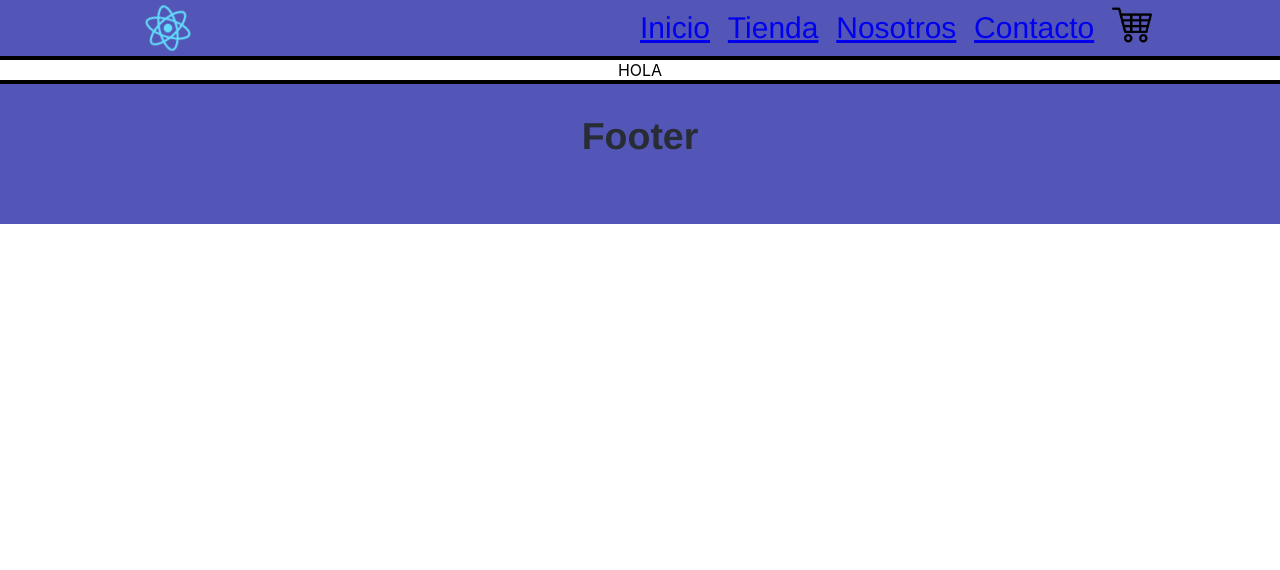
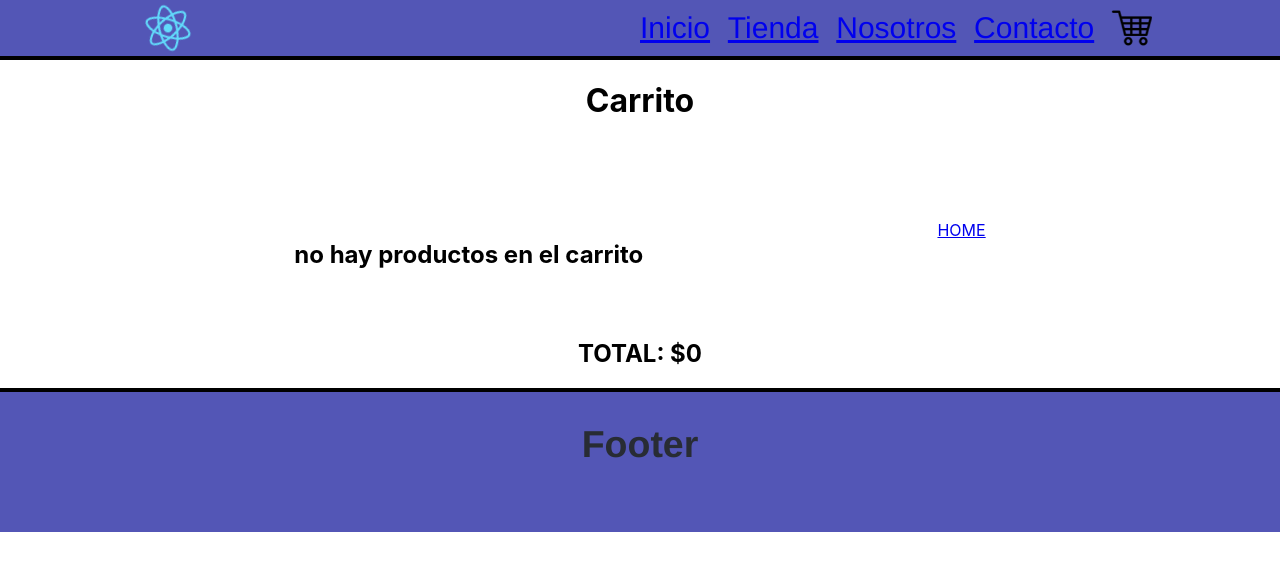
Before and after one commit to zjonasdaniel/computerStore, a React (Create React App) app: page /cart in a window 1280 px wide. Shown: the top 570 px of the page. Built offline with nearby package versions, Linux system fonts and the light colour scheme.

Commit message:
Entrega20220927

```diff
--- a/src/App.js
+++ b/src/App.js
@@ -6,6 +6,7 @@ import { BrowserRouter, Routes, Route } from 'react-router-dom';
 import Footer from './components/Footer/Footer';
 import ItemDetailContainer from './pages/ItemDetailContainer/ItemDetailContainer'
 import CartProvider from './context/CartProvider';
+import Cart from './components/Cart/Cart';
 
 function App() {
   return (
@@ -21,7 +22,7 @@ function App() {
             <Route path='/tienda' element={<ItemListConteiner greeting='Hola, Bienveni@s!' />} />
             <Route path='/nosotros' element="HOla vendemos compus" />
             <Route path='/contacto' element="Seguinos en FB" />
-            <Route path='/cart' element="HOLA" />
+            <Route path='/cart' element={ <Cart/> } />
             <Route path='/detail/:id' element={<ItemDetailContainer />} />
           </Routes>
           <Footer />
--- /dev/null
+++ b/src/components/Cart/Cart.js
@@ -0,0 +1,42 @@
+import { useContext } from "react";
+import { CartContext } from "../../context/CartContext";
+import { Link } from "react-router-dom";
+
+const Cart = () => {
+  const { cart, addToCart, removeItem } = useContext(CartContext);
+  const sumCart = () => {
+    let total = 0;
+    cart.map((item) => (total = total + (item.price*item.cantidad)));
+    return total;
+  };
+  const total=sumCart();
+  return (
+    <>
+      <h1>Carrito</h1>
+      <div className="ItemListPadre">
+        {cart.length === 0 ? (
+          <>
+            {" "}
+            <h2> no hay productos en el carrito </h2>
+            <Link to="/"> HOME </Link>
+          </>
+        ) : (
+          cart.map((item) => (
+            <div key={item.id} className="ItemHijo">
+              <img width={"200px"} src={item.image} alt={item.title} />
+              <h3>{item.title}</h3>
+              <p>{item.price}</p>
+              <p>{item.cantidad}</p>
+              <button onClick={() => removeItem(item.id)}>
+                Eliminar Producto
+              </button>
+            </div>
+          ))
+        )}
+      </div>
+      <h2>TOTAL: ${total}</h2>
+    </>
+  );
+};
+
+export default Cart;
--- a/src/components/CartWidget/CartWidget.css
+++ b/src/components/CartWidget/CartWidget.css
@@ -1,4 +1,19 @@
-.cartWidgetPadre{
-    width: 40px;
-    height: 40px;
+.CartWidgetImg {
+  width: 40px;
+  height: 40px;
 }
+.CartWidget {
+  display: flex;
+  width: 40px;
+  height: 40px;
+  position: relative;
+}
+.CartWidgetLength {
+  color: red;
+  width: 10px;
+  height: 10px;
+  font-size: 20px;
+  position: absolute;
+  bottom: 13px;
+  right: 0px;
+}
--- a/src/components/CartWidget/CartWidget.js
+++ b/src/components/CartWidget/CartWidget.js
@@ -1,9 +1,17 @@
 import './CartWidget.css';
 import carritoCompras from './carritoCompras.png';
+import { Link } from 'react-router-dom';
+import { CartContext } from '../../context/CartContext';
+import { useContext } from "react";
+
 const CartWidget = () => {
+
+    const { cart } = useContext(CartContext);
+
     return (
-        <div>
-            <img src={carritoCompras} className='cartWidgetPadre' alt='' />
+        <div className='CartWidget'>
+            <Link to="/cart"><img src={carritoCompras} className='CartWidgetImg' alt='' /></Link>
+            {cart.length===0? "": <p className='CartWidgetLength'>{cart.length}</p>}
         </div>
     )
 };
--- a/src/components/Item/Item.js
+++ b/src/components/Item/Item.js
@@ -6,7 +6,7 @@ export const Item = ({ id, title, price, image }) => {
             <div className="ItemHijo">
                 <img width={"200px"} src={image} alt={title} />
                 <h2>{title}</h2>
-                <h3>{price}</h3>
+                <h3>${price}</h3>
                 <Link to={'/detail/'+ id} className='ItemButton'> Detalles </Link>
             </div>
         </div>
--- a/src/components/ItemDetail/ItemDetail.js
+++ b/src/components/ItemDetail/ItemDetail.js
@@ -14,7 +14,7 @@ const ItemDetail = ({ Item }) => {
             <div className="ItemHijo">
                 <img width={"200px"} src={Item.image} alt={Item.title} />
                 <h2>{Item.title}</h2>
-                <h3>{Item.price}</h3>
+                <h3>${Item.price}</h3>
                 <h3>{Item.description}</h3>
                 <ItemCount stock={Item.stock} setCount={setCount} count={count}/>
                 <button onClick={OnAdd}>Agregar al Carrito</button>
--- a/src/components/mockData.js
+++ b/src/components/mockData.js
@@ -2,7 +2,7 @@ const data = [
     {
         id: "1",
         title: "Monitor",
-        price: "$20000",
+        price: 20000,
         image: "https://www.pnguniverse.com/wp-content/uploads/2021/06/Monitor-encendido-cc9a67fd.png",
         description: "Un monitor de alta calidad para gaming, no hace mal a la vista y da mas aim",
         stock:"5"
@@ -10,7 +10,7 @@ const data = [
     {
         id: "2",
         title: "Mouse",
-        price: "$5000",
+        price: 5000,
         image: "https://jctecnologia.com.ar/hpjct/wp-content/uploads/2021/05/g502-hero.png",
         description: "Un mouse con apuntado asistido para juegos shooters",
         stock:"10"
@@ -19,7 +19,7 @@ const data = [
     {
         id: "3",
         title: "Teclado",
-        price: "$7000",
+        price: 7000,
         image: "https://resource.logitechg.com/d_transparent.gif/content/dam/gaming/en/products/lol-pro-x-keyboard/gallery/league-of-legends-pro-x-gaming-keyboard-gallery-1.png",
         description: "Teclado mecanico UTRA PLUS con teclas pulidas a mano",
         stock:"10"
@@ -28,7 +28,7 @@ const data = [
     {
         id: "4",
         title: "Mousepad",
-        price: "$2000",
+        price: 2000,
         image: "http://d3ugyf2ht6aenh.cloudfront.net/stores/001/156/703/products/mouse-pad-logitech-g240-gaming-11-fe219448f63610a57416014026632703-640-0.png",
         description: "Mousepad a base de fibras naturales y seda",
         stock:"10"
--- a/src/context/CartProvider.js
+++ b/src/context/CartProvider.js
@@ -17,11 +17,12 @@ const CartProvider = ({ children }) => {
     const clearCart = () => {
         setCart([]);
     };
+
     const removeItem = (idDelete) => {
         setCart(cart.filter((item)=>item.id!==idDelete));
     }
     return (
-        <CartContext.Provider value={{cart, addToCart}}>
+        <CartContext.Provider value={{cart, addToCart, removeItem}}>
             {children}
         </CartContext.Provider>
     );
--- a/src/pages/ItemListConteiner/ItemListConteiner.js
+++ b/src/pages/ItemListConteiner/ItemListConteiner.js
@@ -1,6 +1,7 @@
 import data from "../../components/mockData";
 import { useEffect, useState } from "react";
 import { ItemList } from "../../components/ItemList/ItemList";
+import { Link } from 'react-router-dom';
 
 const ItemListConteiner = ({ greeting }) => {
   const [productList, setProductList] = useState([]);
@@ -21,6 +22,7 @@ const ItemListConteiner = ({ greeting }) => {
   return (
     <div className="divPadreItemListConteiner">
       <h1> {greeting} </h1>
+      <Link to="/cart">carrito</Link>
       <ItemList lista={productList}/>
     </div>
   )
```
Also changed, not shown: src/pages/ItemDetailContainer/ItemDetailContainer.js (line endings or trailing spaces).
